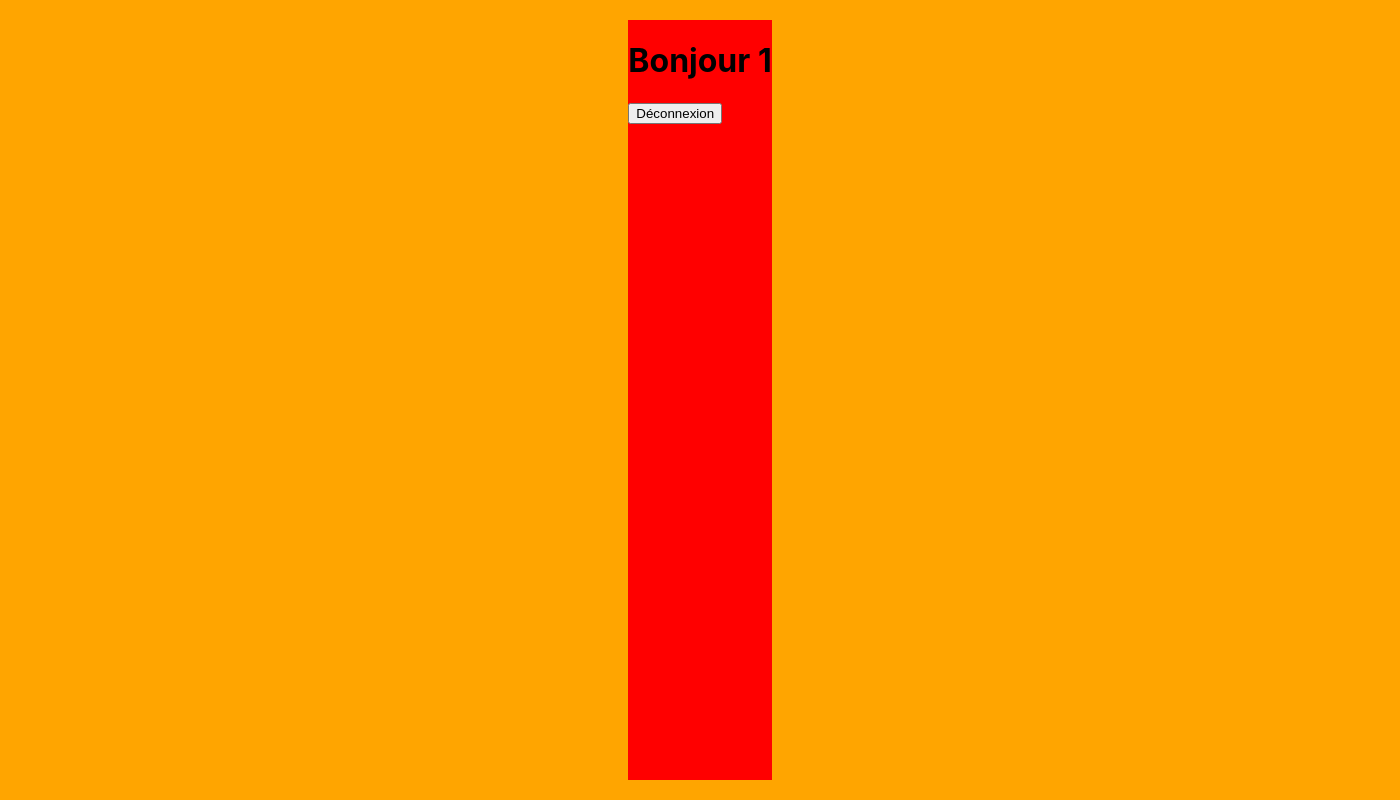
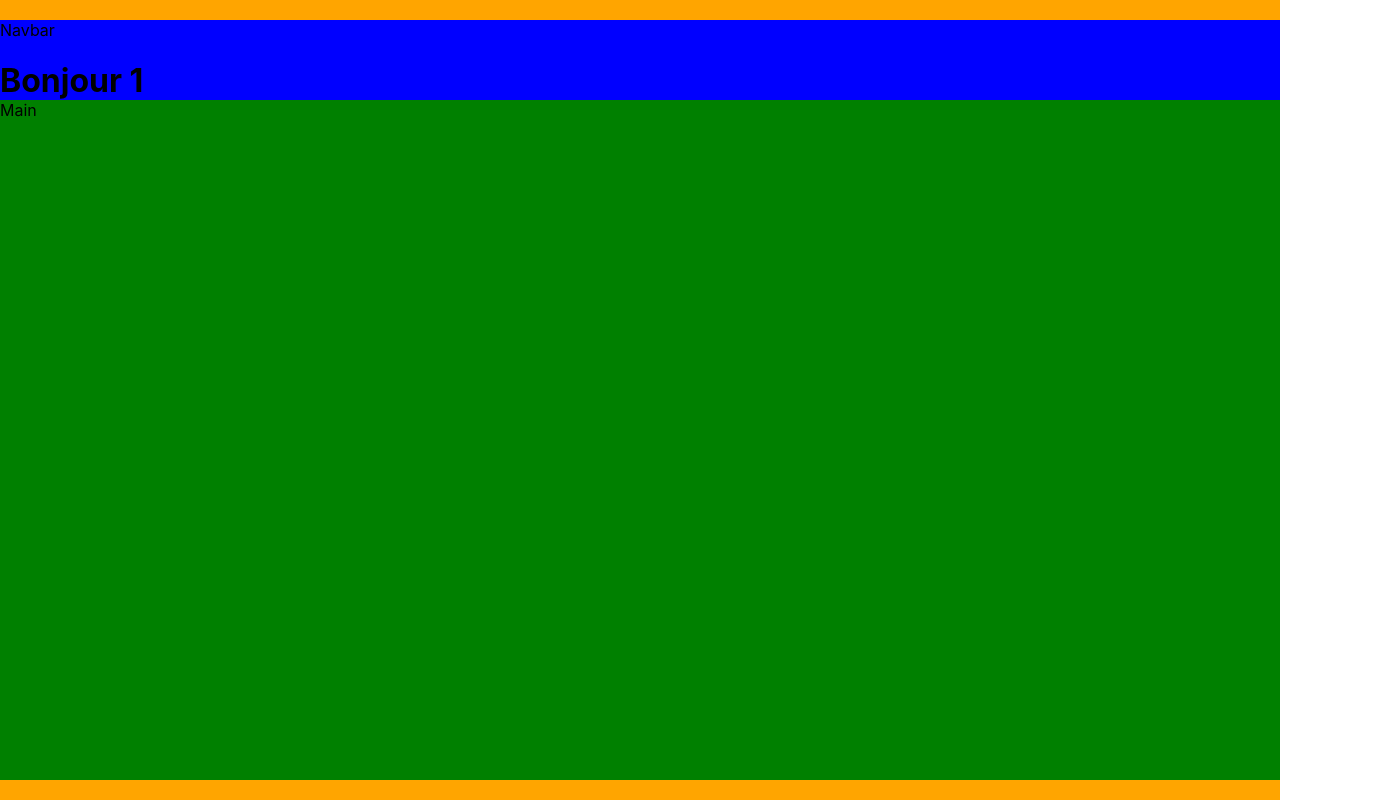
Before and after one commit to YoannDrx/crazee-burger, a React (Create React App) app: page /order/1 in a window 1280 px wide. Shown: the whole page, 1400 px wide, since content can reach past the window. Built offline with nearby package versions, Linux system fonts and the light colour scheme.

Commit message:
🚧 F04: ORDER > add layout > add navbar and main

```diff
--- a/src/components/pages/order/OrderPage.js
+++ b/src/components/pages/order/OrderPage.js
@@ -7,12 +7,15 @@
 
     return (
         <OrderPageStyled>
-            <di className="container">
-                <h1>Bonjour {username}</h1>
-                <Link to={"/"}>
-                    <button>Déconnexion</button>
-                </Link>
-            </di>
+            <div className="container">
+               <div className="navbar">Navbar
+                 <h1>Bonjour {username}</h1>
+                 <Link to={"/"}>
+                     <button>Déconnexion</button>
+                 </Link>
+               </div>
+               <div className="main">Main</div>
+            </div>
         </OrderPageStyled>
     );
 }
@@ -20,7 +23,6 @@
 const OrderPageStyled = styled.div`
     background: orange;
     height: 100vh;
-    width: 1400px;
     display: flex;
     justify-content: center;
     align-items: center;
@@ -28,5 +30,18 @@
     .container {
         background: red;
         height: 95vh;
+        width: 1400px;
+        display: flex;
+        flex-direction: column;
+
+        .navbar{
+            background: blue;
+            height: 10vh;
+        }
+
+        .main{
+            background: green;
+            flex: 1;
+        }
     }
 `;
```
